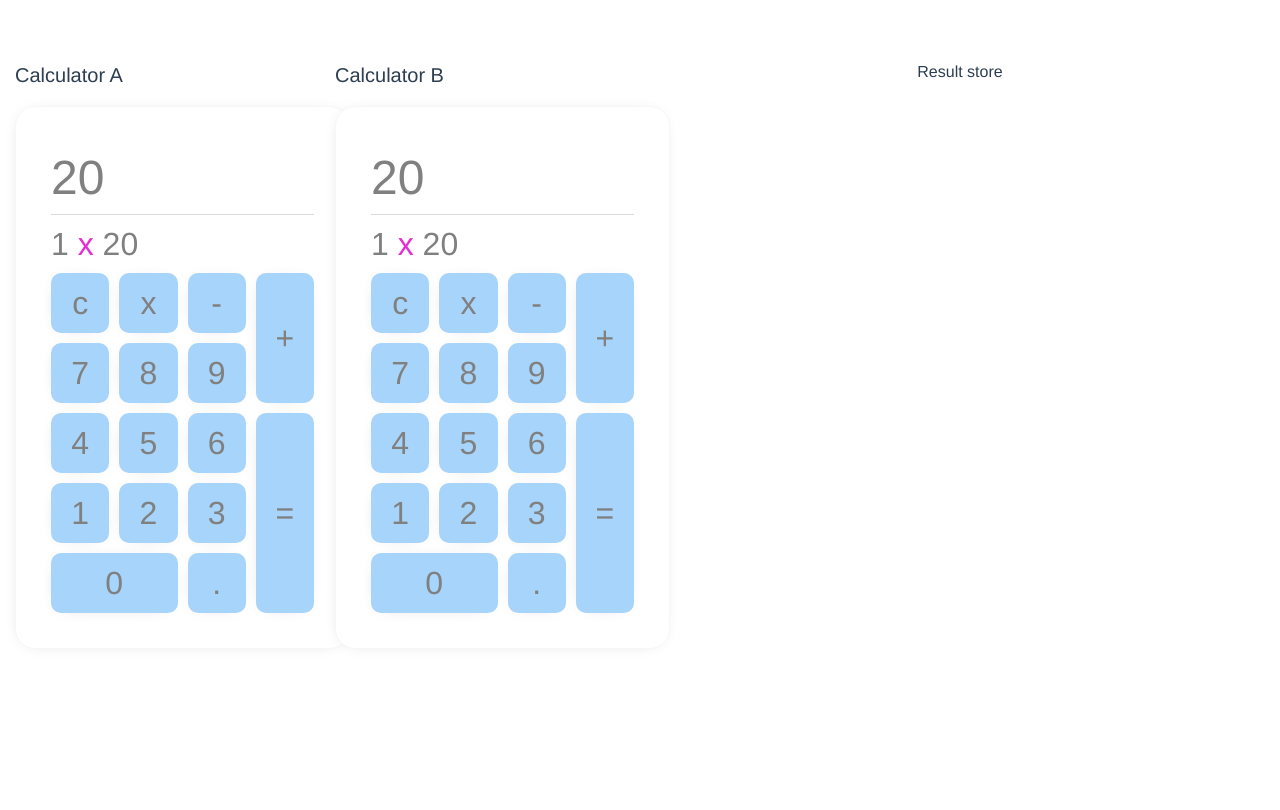
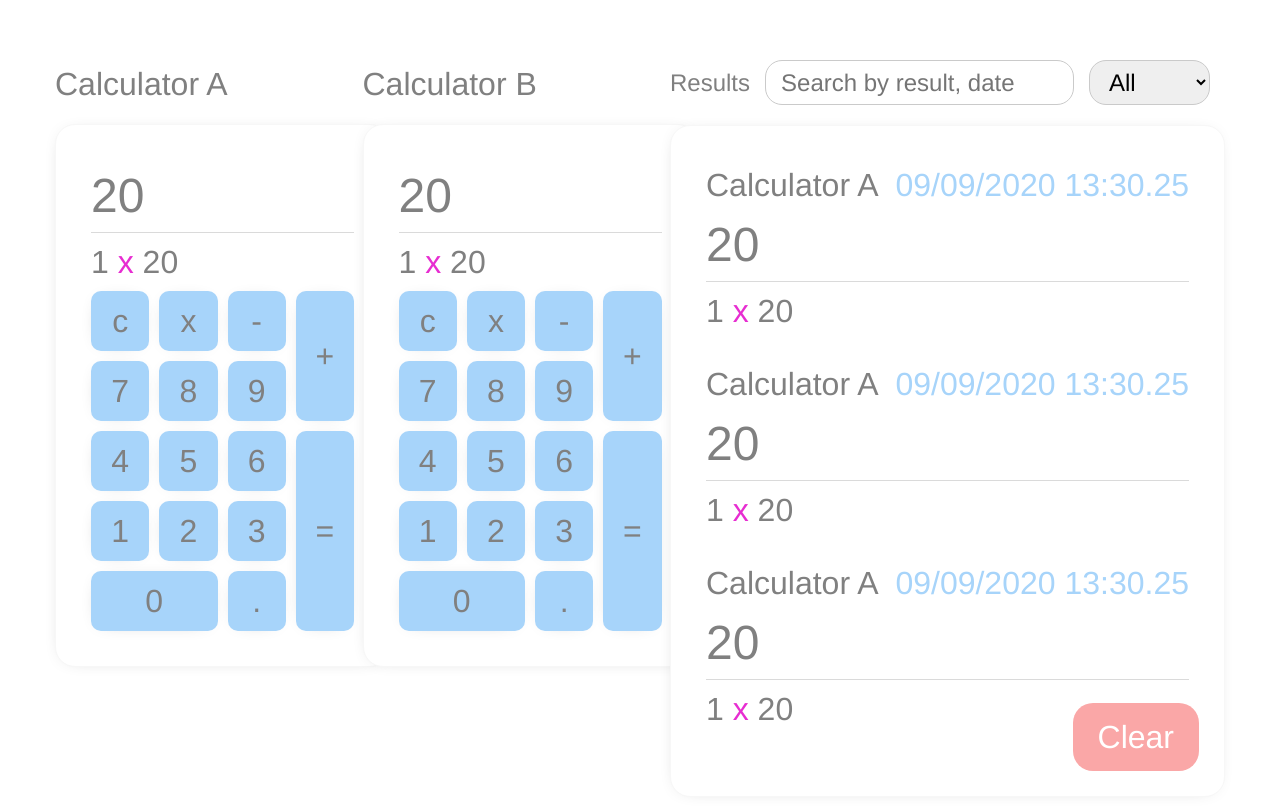
Before and after one commit to DhanachDev/Calculator, a Vue app: page / in a window 1280 px wide. Shown: the top 810 px of the page. Built offline with nearby package versions, Linux system fonts and the light colour scheme.

Commit message:
update feature/result-ui

```diff
--- a/src/components/Layout.vue
+++ b/src/components/Layout.vue
@@ -3,18 +3,18 @@
     <div class="row">
         <div class="col-12 col-lg-6">
             <div class="row">
-                <div class="col-12 col-xl-6">
+                <div class="_pad-box col-12 col-xl-6">
                     <Calculator name="A"></Calculator>
                 </div>
-                <div class="col-12 col-xl-6">
+                <div class="_pad-box col-12 col-xl-6">
                     <Calculator name="B"></Calculator>
                 </div>
             </div>
 
         </div>
 
-        <div class="col-12 col-lg-6">
-            Result store
+        <div class="_pad-box col-12 col-lg-6">
+            <Result></Result>
         </div>
     </div>
 </div>
@@ -22,10 +22,12 @@
 
 <script>
 import Calculator from './calculator'
+import Result from './result'
 export default {
     name: 'HelloWorld',
     components: {
-        Calculator
+        Calculator,
+        Result
     },
     props: {
         msg: {
@@ -42,4 +44,15 @@ export default {
 .column {
     padding: 20px;
 }
+
+@media (min-width: 1140px) {
+    ._pad-box {
+        padding: 0 30px;
+    }
+
+    .container-fluid {
+        padding-left: 40px;
+        padding-right: 40px;
+    }
+}
 </style>
--- a/src/components/calculator.vue
+++ b/src/components/calculator.vue
@@ -60,8 +60,9 @@ export default {
 
 <style lang="scss" scoped>
 ._name {
-    font-size: 20px;
+    font-size: 2rem;
     text-align: left;
+    color: gray;
 }
 
 ._c-wrapper {
@@ -111,6 +112,12 @@ export default {
                 color: gray;
                 -webkit-box-shadow: -1px 1px 20px -14px rgba(0, 0, 0, 0.44);
                 box-shadow: -1px 1px 20px -14px rgba(0, 0, 0, 0.44);
+                outline: none;
+            }
+
+            button:active {
+                background-color: rgb(255, 166, 0);
+                color: white;
             }
 
             .equal-sign {
--- /dev/null
+++ b/src/components/result.vue
@@ -0,0 +1,117 @@
+<template>
+<div class="_result-wrapper">
+    <div class="_filter-wp">
+        <div>Results</div>
+        <div class="_input">
+            <input type="text" :placeholder="placeholder">
+        </div>
+        <div class="_filter">
+            <select name="" id="">
+                <option value="all">All</option>
+                <option value="result">Result</option>
+                <option value="date">Date</option>
+            </select>
+        </div>
+    </div>
+    <div class="_body">
+        <div class="_clear-btn">
+            Clear
+        </div>
+        <div class="_result-wrapper">
+            <ResultItem />
+            <ResultItem />
+            <ResultItem />
+            <ResultItem />
+            <ResultItem />
+            <ResultItem />
+            <ResultItem />
+            <ResultItem />
+            <ResultItem />
+        </div>
+
+    </div>
+</div>
+</template>
+
+<script>
+import ResultItem from './share/resultItem'
+export default {
+    components: {
+        ResultItem
+    },
+    data() {
+        return {
+            placeholder: 'Search by result, date'
+        }
+    }
+}
+</script>
+
+<style lang="scss" scoped>
+._result-wrapper {
+    ._filter-wp {
+        display: flex;
+        align-items: center;
+        font-size: 1.5rem;
+        color: gray;
+
+        div {
+            padding-right: 15px;
+        }
+
+        ._input {
+            flex: 1;
+        }
+
+        input {
+            outline: none;
+        }
+
+        input,
+        select {
+            width: 100%;
+            border-radius: 17px;
+            border: 1px solid #cacaca;
+            height: 45px;
+            padding: 0 15px;
+        }
+    }
+
+    ._body {
+        position: relative;
+        margin: 20px 0;
+        width: 100%;
+        border: 1px solid #f7f7f7;
+        border-radius: 20px;
+        background-color: white;
+        min-height: 350px;
+        padding: 35px;
+        -webkit-box-shadow: -1px 1px 20px -14px rgba(0, 0, 0, 0.44);
+        box-shadow: -1px 1px 20px -14px rgba(0, 0, 0, 0.44);
+
+        ._result-wrapper {
+            max-height: 600px;
+            overflow-y: auto;
+        }
+
+        ::-webkit-scrollbar {
+            width: 0px;
+            background: transparent;
+        }
+
+        ._clear-btn {
+            position: absolute;
+            padding: 10px 25px;
+            background-color: #faa7a7;
+            color: white;
+            border-radius: 20px;
+            font-size: 2rem;
+            bottom: 25px;
+            right: 25px;
+            z-index: 2;
+            cursor: pointer;
+        }
+
+    }
+}
+</style>
--- /dev/null
+++ b/src/components/share/resultItem.vue
@@ -0,0 +1,59 @@
+<template>
+<div class="_result-item">
+    <div class="_name-wp">
+        <div class="_name">
+            Calculator A
+        </div>
+        <div class="_time">
+            09/09/2020 13:30.25
+        </div>
+    </div>
+    <div class="_result">
+        20
+    </div>
+    <div class="_action">
+        1 <span>x</span> 20
+    </div>
+</div>
+</template>
+
+<style lang="scss" scoped>
+._result-item {
+    margin-bottom: 20px;
+
+    ._name-wp {
+        display: flex;
+        font-size: 2rem;
+
+        ._name {
+            text-align: left;
+            color: gray;
+        }
+
+        ._time {
+            text-align: right;
+            color: #a7d4fa;
+            flex: 1;
+        }
+
+    }
+
+    ._result {
+        text-align: left;
+        font-size: 3rem;
+        border-bottom: 1px solid #dadada;
+        color: gray;
+    }
+
+    ._action {
+        padding: 5px 0;
+        text-align: left;
+        color: gray;
+        font-size: 2rem;
+
+        span {
+            color: #e72dd1;
+        }
+    }
+}
+</style>
```
